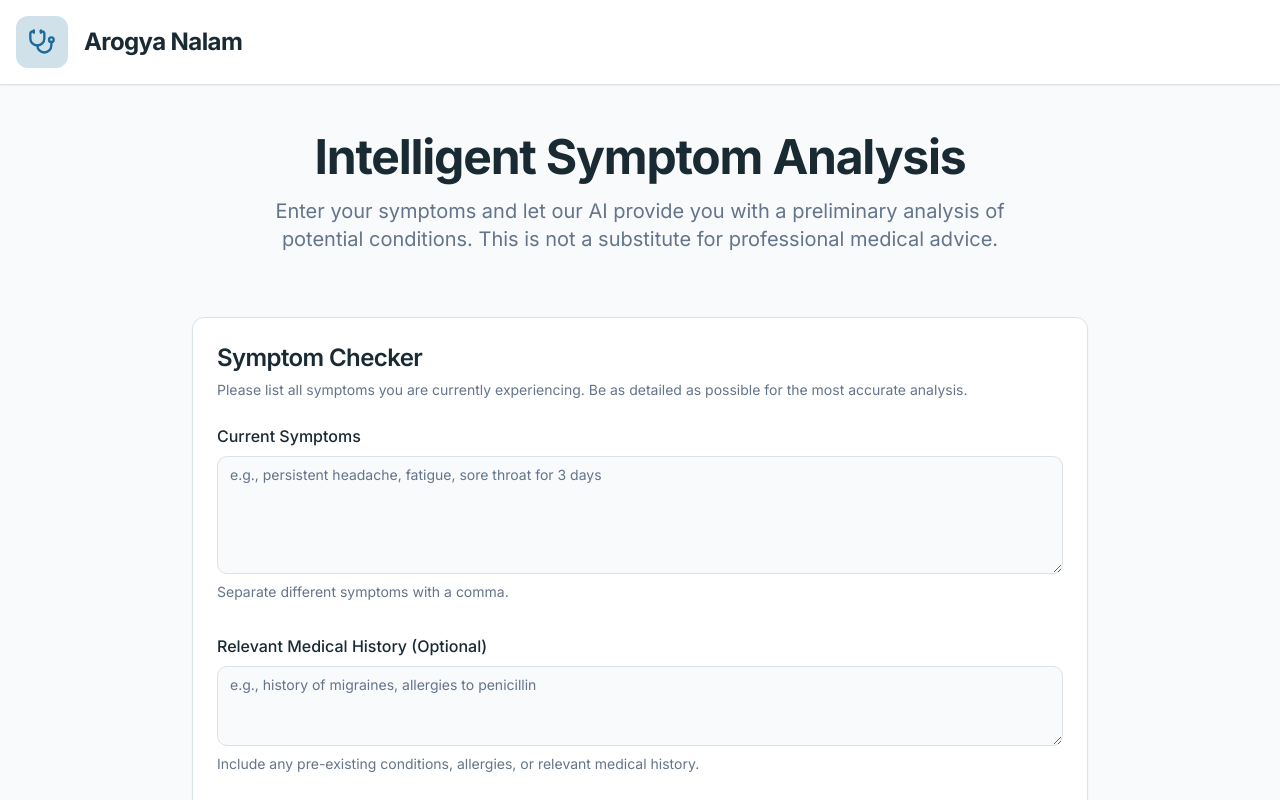
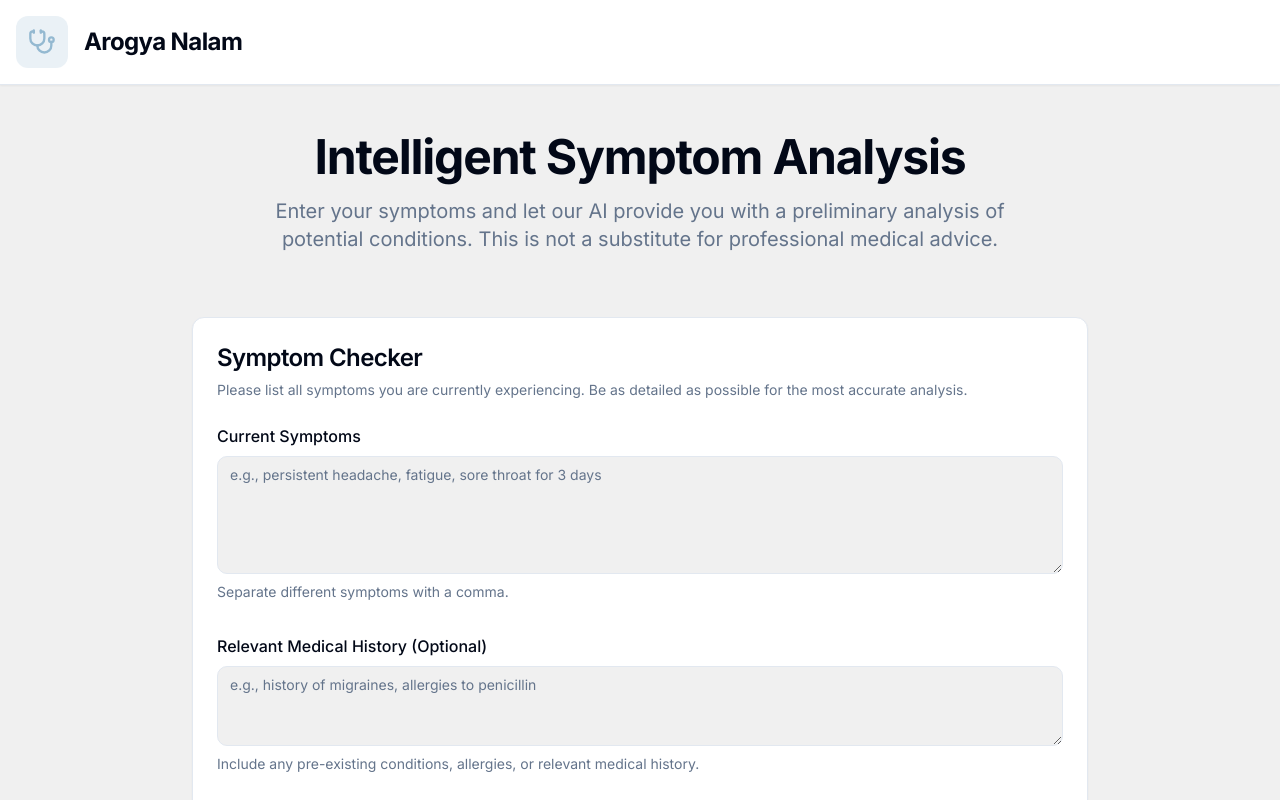
Before and after one commit to matheshvishnu/arogya-anugraha-app, a Next.js app: page / in a window 1280 px wide. Shown: the top 800 px of the page. Built offline with nearby package versions, Linux system fonts and the light colour scheme; what @genkit-ai/googleai, genkit would draw is missing.

Commit message:
Initial commit

```diff
--- a/src/app/globals.css
+++ b/src/app/globals.css
@@ -8,25 +8,25 @@ body {
 
 @layer base {
   :root {
-    --background: 210 40% 98%; /* Very light blue-gray */
-    --foreground: 202 34% 15%;
+    --background: 0 0% 94.1%; /* #F0F0F0 - Very light gray */
+    --foreground: 222.2 84% 4.9%;
     --card: 0 0% 100%;
-    --card-foreground: 202 34% 15%;
+    --card-foreground: 222.2 84% 4.9%;
     --popover: 0 0% 100%;
-    --popover-foreground: 202 34% 15%;
-    --primary: 202 70% 35%; /* Deep Blue/Teal */
-    --primary-foreground: 0 0% 100%;
-    --secondary: 195 53% 90%;
-    --secondary-foreground: 202 34% 15%;
+    --popover-foreground: 222.2 84% 4.9%;
+    --primary: 204 40% 70%; /* Light Blue #ADD8E6 adjusted for HSL */
+    --primary-foreground: 222.2 84% 4.9%;
+    --secondary: 210 40% 96.1%;
+    --secondary-foreground: 222.2 84% 4.9%;
     --muted: 210 40% 96.1%;
     --muted-foreground: 215.4 16.3% 46.9%;
-    --accent: 165 55% 45%; /* Rich Teal/Green */
-    --accent-foreground: 0 0% 100%;
+    --accent: 120 73% 75%; /* Soft Green #90EE90 */
+    --accent-foreground: 222.2 84% 4.9%;
     --destructive: 0 84.2% 60.2%;
     --destructive-foreground: 210 40% 98%;
-    --border: 202 20% 88%;
-    --input: 202 20% 88%;
-    --ring: 202 70% 35%;
+    --border: 214.3 31.8% 91.4%;
+    --input: 214.3 31.8% 91.4%;
+    --ring: 204 40% 70%;
     --chart-1: 12 76% 61%;
     --chart-2: 173 58% 39%;
     --chart-3: 197 37% 24%;
@@ -36,26 +36,26 @@ body {
   }
 
   .dark {
-    /* Same as light theme to enforce uniformity */
-    --background: 210 40% 98%;
-    --foreground: 202 34% 15%;
+    /* Enforce light theme for uniformity as requested */
+    --background: 0 0% 94.1%; /* #F0F0F0 - Very light gray */
+    --foreground: 222.2 84% 4.9%;
     --card: 0 0% 100%;
-    --card-foreground: 202 34% 15%;
+    --card-foreground: 222.2 84% 4.9%;
     --popover: 0 0% 100%;
-    --popover-foreground: 202 34% 15%;
-    --primary: 202 70% 35%;
-    --primary-foreground: 0 0% 100%;
-    --secondary: 195 53% 90%;
-    --secondary-foreground: 202 34% 15%;
+    --popover-foreground: 222.2 84% 4.9%;
+    --primary: 204 40% 70%; /* Light Blue #ADD8E6 adjusted for HSL */
+    --primary-foreground: 222.2 84% 4.9%;
+    --secondary: 210 40% 96.1%;
+    --secondary-foreground: 222.2 84% 4.9%;
     --muted: 210 40% 96.1%;
     --muted-foreground: 215.4 16.3% 46.9%;
-    --accent: 165 55% 45%;
-    --accent-foreground: 0 0% 100%;
+    --accent: 120 73% 75%; /* Soft Green #90EE90 */
+    --accent-foreground: 222.2 84% 4.9%;
     --destructive: 0 84.2% 60.2%;
     --destructive-foreground: 210 40% 98%;
-    --border: 202 20% 88%;
-    --input: 202 20% 88%;
-    --ring: 202 70% 35%;
+    --border: 214.3 31.8% 91.4%;
+    --input: 214.3 31.8% 91.4%;
+    --ring: 204 40% 70%;
     --chart-1: 12 76% 61%;
     --chart-2: 173 58% 39%;
     --chart-3: 197 37% 24%;
--- a/src/app/page.tsx
+++ b/src/app/page.tsx
@@ -47,7 +47,7 @@ export default function Home() {
   };
 
   return (
-    <div className="flex flex-col min-h-screen bg-background">
+    <div className="flex flex-col min-h-screen">
       <header className="p-4 border-b bg-card shadow-sm sticky top-0 z-20">
         <div className="container mx-auto flex items-center gap-4">
           <div className="p-3 bg-primary/20 text-primary rounded-lg">
--- a/src/components/ResultsDisplay.tsx
+++ b/src/components/ResultsDisplay.tsx
@@ -18,7 +18,6 @@ import { Badge } from "@/components/ui/badge";
 import { Button } from "@/components/ui/button";
 import { BarChart, Bar, XAxis, YAxis, CartesianGrid, Tooltip } from "recharts";
 import { ArrowRight, Pill, User, Hospital } from "lucide-react";
-import Link from "next/link";
 
 interface ResultsDisplayProps {
   results: AnalyzeSymptomsOutput;
@@ -99,7 +98,7 @@ export function ResultsDisplay({ results }: ResultsDisplayProps) {
         ))}
       </div>
 
-      <Card className="bg-card">
+      <Card>
         <CardHeader>
             <CardTitle className="text-2xl">Next Steps & Recommendations</CardTitle>
             <CardDescription>
@@ -107,7 +106,7 @@ export function ResultsDisplay({ results }: ResultsDisplayProps) {
             </CardDescription>
         </CardHeader>
         <CardContent className="grid gap-6 md:grid-cols-3">
-            <Card className="shadow-md hover:shadow-lg transition-shadow bg-background">
+            <Card className="shadow-none hover:shadow-lg transition-shadow bg-card border">
                 <CardHeader className="items-center text-center">
                     <div className="p-3 bg-primary/10 rounded-full mb-2">
                       <User className="h-8 w-8 text-primary" />
@@ -123,7 +122,7 @@ export function ResultsDisplay({ results }: ResultsDisplayProps) {
                   </a>
                 </CardFooter>
             </Card>
-            <Card className="shadow-md hover:shadow-lg transition--shadow bg-background">
+            <Card className="shadow-none hover:shadow-lg transition-shadow bg-card border">
                 <CardHeader className="items-center text-center">
                      <div className="p-3 bg-primary/10 rounded-full mb-2">
                         <Hospital className="h-8 w-8 text-primary" />
@@ -139,7 +138,7 @@ export function ResultsDisplay({ results }: ResultsDisplayProps) {
                   </a>
                 </CardFooter>
             </Card>
-            <Card className="shadow-md hover:shadow-lg transition-shadow bg-background">
+            <Card className="shadow-none hover:shadow-lg transition-shadow bg-card border">
                 <CardHeader className="items-center text-center">
                     <div className="p-3 bg-primary/10 rounded-full mb-2">
                         <Pill className="h-8 w-8 text-primary" />
```
